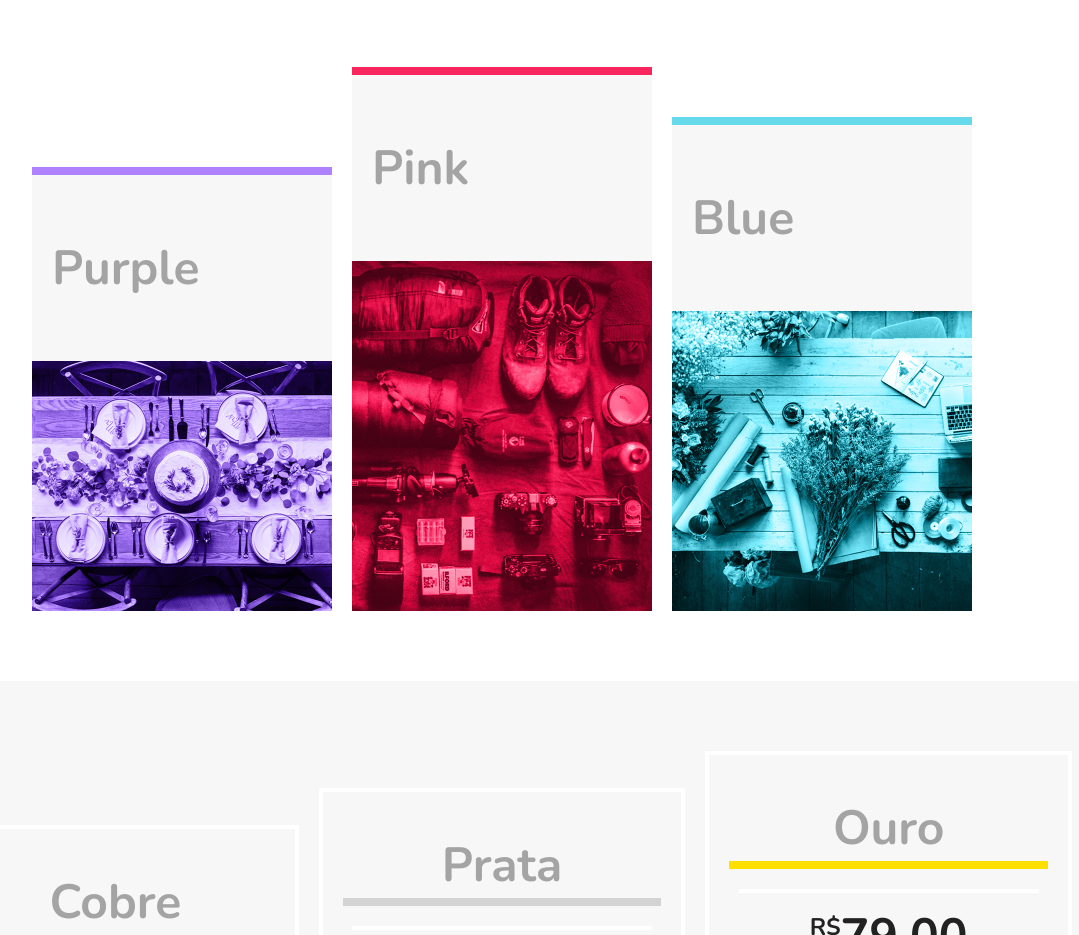
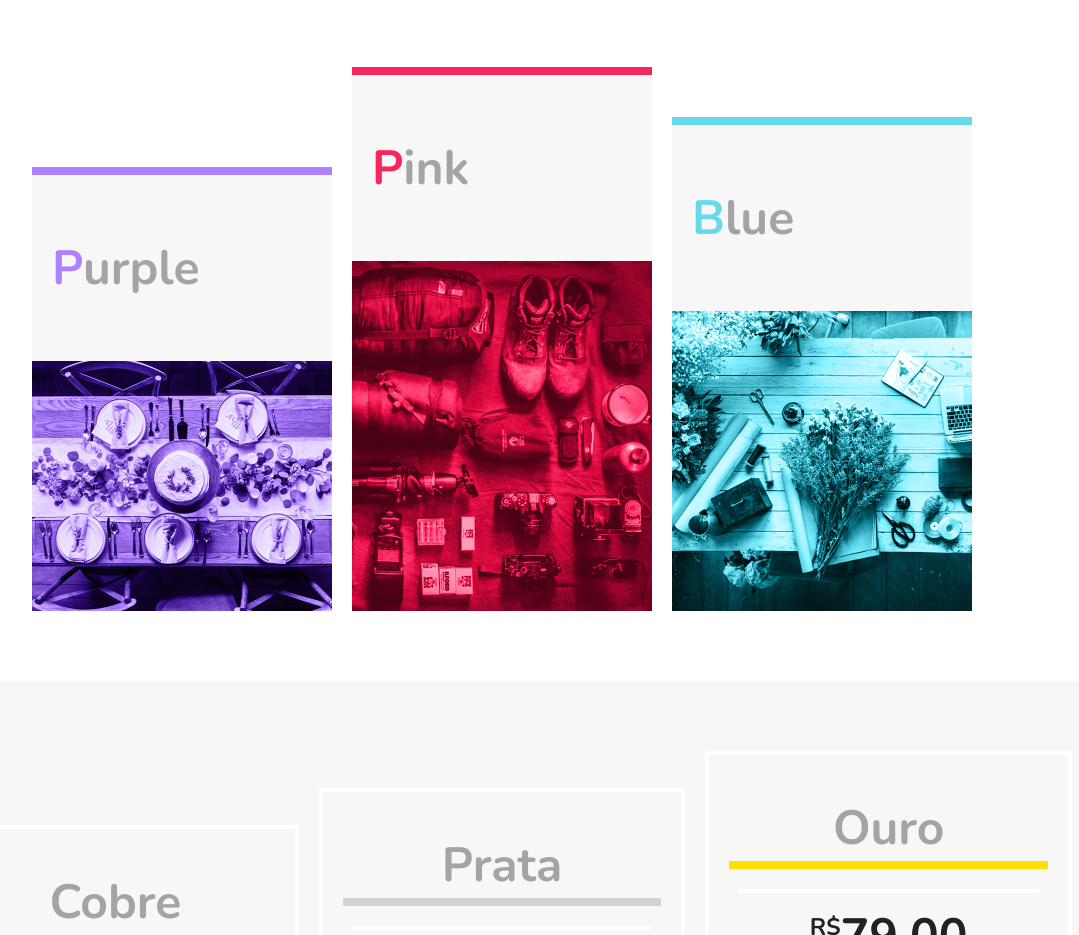
Before and after one commit to DiogoSilva4/fbs, a plain HTML site: page index.html in a window 1280 px wide. Shown: the part 1140-2075 px from the top of the page, without its empty margins (138-1217 px from the left). Drawn offline with nearby package versions, Linux system fonts and the light colour scheme.

Commit message:
update text style

```diff
--- a/style.css
+++ b/style.css
@@ -176,6 +176,18 @@ img {
 
 .blue {
 	border-top: 8px solid #66d9eb;
+}
+
+.purpletext {
+	color: #ae81ff;
+}
+
+.pinktext {
+	color: #f9265e;
+}
+
+.bluetext {
+	color: #66d9eb;
 }
 
 /*Preços*/
```
